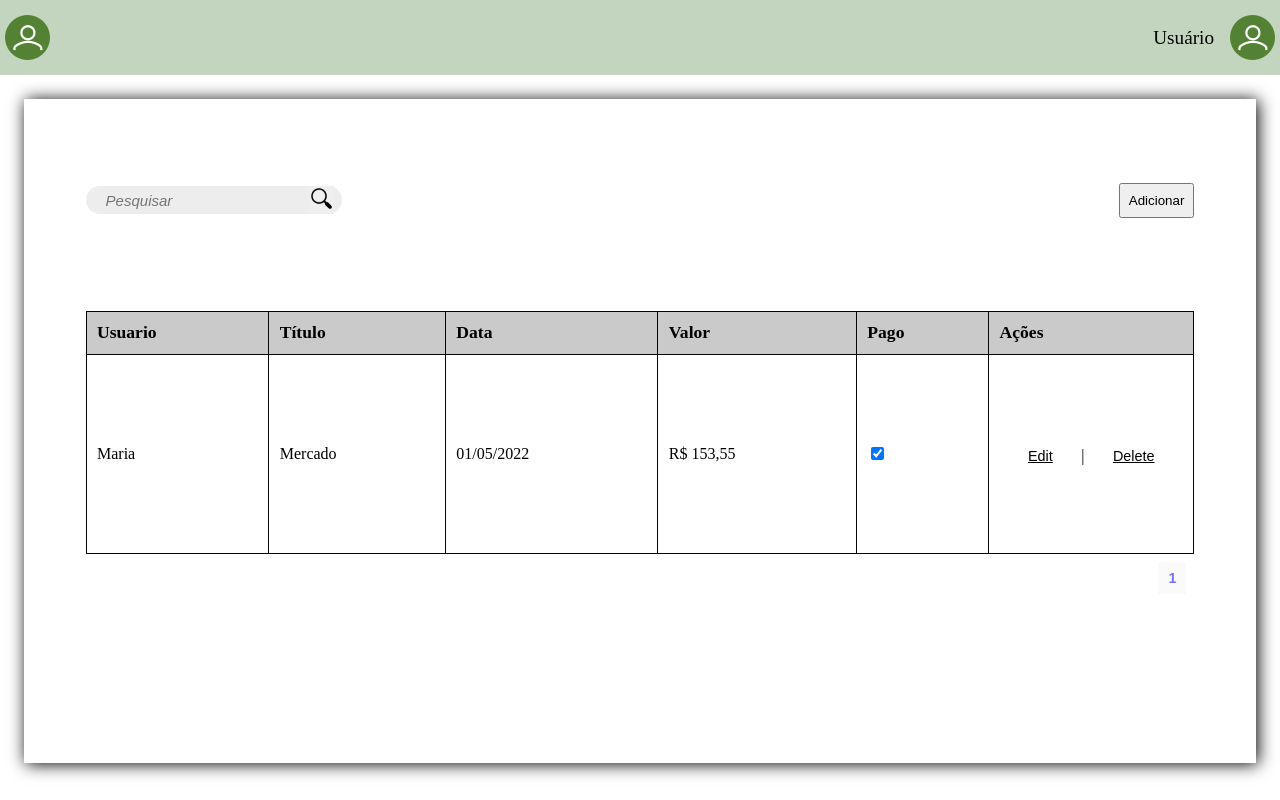
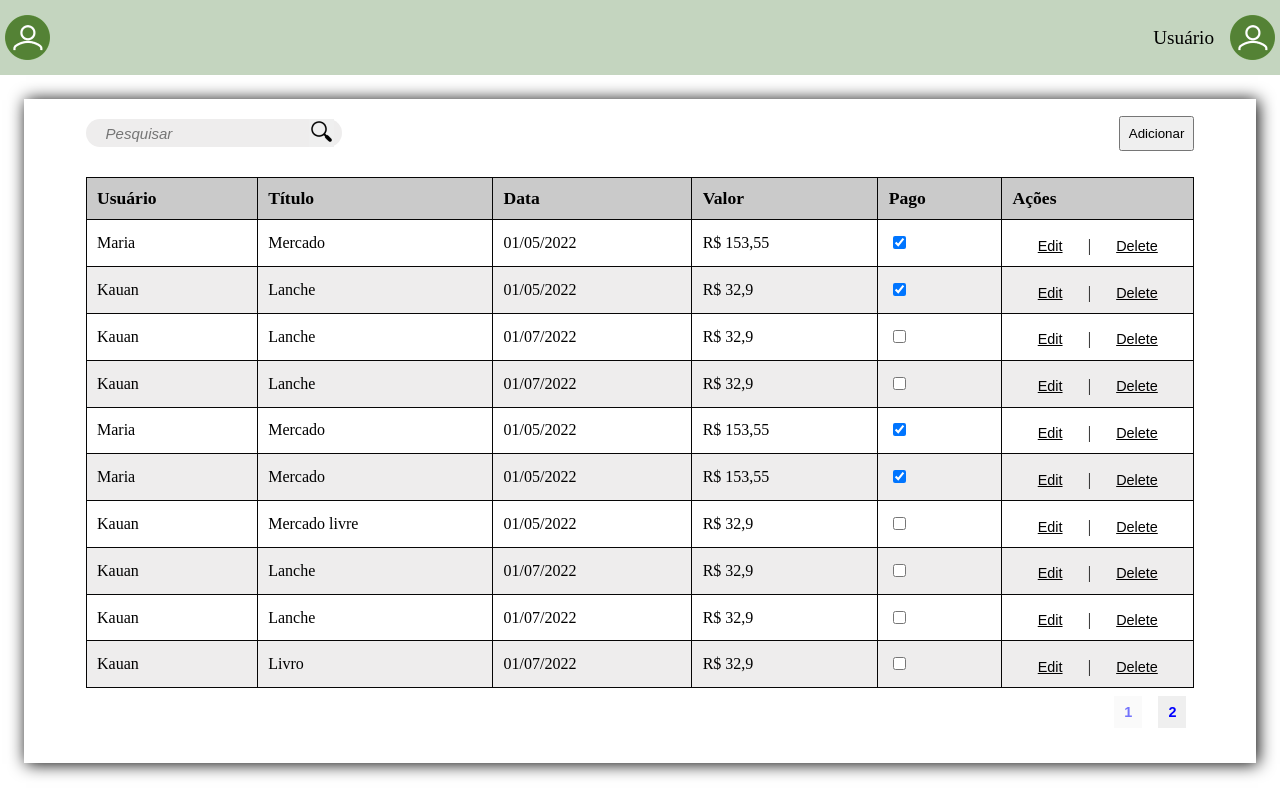
Before and after one commit to Mayaramafioletti/frontend_challenge, an Angular app: page /dashboard in a window 1280 px wide. Built offline with nearby package versions, Linux system fonts and the light colour scheme; data requests are answered from the project's data file.

Commit message:
feat: modo de pesquisa

```diff
--- a/db.json
+++ b/db.json
@@ -9,6 +9,126 @@
       "date": "2022-05-01T14:09:51Z",
       "image": "",
       "isPayed": true
+    },
+    {
+      "id": 5,
+      "name": "Kauan",
+      "username": "",
+      "title": "Lanche",
+      "value": "32,9",
+      "date": "2022-05-01T14:09:51Z",
+      "image": "",
+      "isPayed": true
+    },
+    {
+      "id": 5,
+      "name": "Kauan",
+      "username": "",
+      "title": "Lanche",
+      "value": "32,9",
+      "date": "2022-07-01T14:09:51Z",
+      "image": "",
+      "isPayed": false
+    },
+    {
+      "id": 5,
+      "name": "Kauan",
+      "username": "",
+      "title": "Lanche",
+      "value": "32,9",
+      "date": "2022-07-01T14:09:51Z",
+      "image": "",
+      "isPayed": false
+    },
+    {
+      "id": 2,
+      "name": "Maria",
+      "username": "",
+      "title": "Mercado",
+      "value": "153,55",
+      "date": "2022-05-01T14:09:51Z",
+      "image": "",
+      "isPayed": true
+    },
+    {
+      "id": 3,
+      "name": "Maria",
+      "username": "",
+      "title": "Mercado",
+      "value": "153,55",
+      "date": "2022-05-01T14:09:51Z",
+      "image": "",
+      "isPayed": true
+    },
+    {
+      "id": 4,
+      "name": "Kauan",
+      "username": "",
+      "title": "Mercado livre",
+      "value": "32,9",
+      "date": "2022-05-01T14:09:51Z",
+      "image": "",
+      "isPayed": false
+    },
+    {
+      "id": 5,
+      "name": "Kauan",
+      "username": "",
+      "title": "Lanche",
+      "value": "32,9",
+      "date": "2022-07-01T14:09:51Z",
+      "image": "",
+      "isPayed": false
+    },
+    {
+      "id": 5,
+      "name": "Kauan",
+      "username": "",
+      "title": "Lanche",
+      "value": "32,9",
+      "date": "2022-07-01T14:09:51Z",
+      "image": "",
+      "isPayed": false
+    },
+    {
+      "id": 5,
+      "name": "Kauan",
+      "username": "",
+      "title": "Livro",
+      "value": "32,9",
+      "date": "2022-07-01T14:09:51Z",
+      "image": "",
+      "isPayed": false
+    },
+    {
+      "id": 5,
+      "name": "Kauan",
+      "username": "",
+      "title": "Livro",
+      "value": "32,9",
+      "date": "2022-07-01T14:09:51Z",
+      "image": "",
+      "isPayed": false
+    },
+    {
+      "id": 5,
+      "name": "Kauan432",
+      "username": "",
+      "title": "Livro",
+      "value": "32,9",
+      "date": "2022-07-01T14:09:51Z",
+      "image": "",
+      "isPayed": false
+    },
+    {
+      "id": 5,
+      "name": "Kauan123",
+      "username": "",
+      "title": "Livro",
+      "value": "32,9",
+      "date": "2022-07-01T14:09:51Z",
+      "image": "",
+      "isPayed": false
     }
   ],
   "account": {
--- a/src/app/core/interface/IMock.ts
+++ b/src/app/core/interface/IMock.ts
@@ -14,6 +14,6 @@ export interface ITask {
 };
 
 export interface IAccount {
-  emeail: string,
+  email: string,
   password: string
 }
--- a/src/app/core/services/account.service.ts
+++ b/src/app/core/services/account.service.ts
@@ -11,8 +11,8 @@ export class AccountService {
 
   constructor(private http: HttpClient) { }
 
-  getAccounts(): Observable<IAccount[]> {
-    return this.http.get<IAccount[]>(`${this.apiUrl}/account`);
+  getAccounts(): Observable<IAccount> {
+    return this.http.get<IAccount>(`${this.apiUrl}/account`);
   }
 
   createAccount(newAccount: IAccount): Observable<IAccount> {
--- a/src/app/features/login-page/dashboard/dashboard.component.html
+++ b/src/app/features/login-page/dashboard/dashboard.component.html
@@ -5,8 +5,8 @@
       <div class="add-search">
         <form>
           <div id="divBusca">
-            <input name="busca" type="search" id="txtBusca" placeholder="Pesquisar" />
-            <button type="submit" class="btn"><i class="search" aria-hidden="true"></i></button>
+            <input [(ngModel)]="busca" name="busca" type="search" id="txtBusca" placeholder="Pesquisar" (keyup.enter)="search()"  />
+            <button type="submit" class="btn" (click)="search()"><i class="search" aria-hidden="true"></i></button>
           </div>
         </form>
         <button id="add" (click)="addTask()">Adicionar</button>
@@ -14,7 +14,7 @@
       <table class="tabela">
         <thead>
           <tr>
-            <th>Usuario</th>
+            <th>Usuário</th>
             <th>Título</th>
             <th>Data</th>
             <th>Valor</th>
--- a/src/app/features/login-page/dashboard/dashboard.component.ts
+++ b/src/app/features/login-page/dashboard/dashboard.component.ts
@@ -1,4 +1,5 @@
 import { Component } from '@angular/core';
+import { ActivatedRoute } from '@angular/router';
 import { format, parseISO } from 'date-fns';
 import { ITask } from 'src/app/core/interface/IMock';
 import { TaskService } from 'src/app/core/services/task.service';
@@ -18,13 +19,21 @@ export class DashboardComponent {
   overlayAddTask: boolean = false;
   editingTask: ITask | null = null;
   formattedDate: string = '';
+  busca: string;
 
   constructor(
-    private taskService: TaskService
+    private taskService: TaskService,
+    private route: ActivatedRoute
   ) { }
 
   ngOnInit(): void {
     this.getTasks();
+    this.route.queryParams.subscribe(params => {
+      const searchName = params['name'];
+      if (searchName) {
+        this.searchByName(searchName);
+      }
+    });
   }
 
   getTasks() {
@@ -107,4 +116,23 @@ export class DashboardComponent {
     );
   }
 
+  searchByName(name: string) {
+    this.paginatedTasks = this.tasks.filter(task =>
+      task.name.toLowerCase().includes(name.toLowerCase())
+    );
+  }
+
+  search() {
+    if (this.busca) {
+      const searchTerm = this.busca.toLowerCase();
+      this.paginatedTasks = this.tasks.filter(task =>
+        task.name.toLowerCase().includes(searchTerm) ||
+        task.title.toLowerCase().includes(searchTerm)
+      );
+    } else {
+      this.updatePagination();
+    }
+  }
+
+
 }
--- a/src/app/features/login-page/login-page.component.html
+++ b/src/app/features/login-page/login-page.component.html
@@ -8,15 +8,15 @@
           </div>
           <p id="text-login">Login</p>
         <div class="form-group">
-          <input  type="email" class="form-control"
+          <input [(ngModel)]='accounts.email' type="email" class="form-control"
             aria-describedby="emailHelp" placeholder="Email">
           </div>
         <div class="form-group">
-          <input  type="password" class="form-control"
+          <input  [(ngModel)]='accounts.password' type="password" class="form-control"
             placeholder="Senha">
         </div>
         <div id="enviar">
-          <button (click)="redirecionarDashboard()" type="submit" class="btn">Entrar</button>
+          <button (click)="getAccount(accounts.email, accounts.password)" type="submit" class="btn">Entrar</button>
         </div>
       </div>
     </div>
--- a/src/app/features/login-page/login-page.component.ts
+++ b/src/app/features/login-page/login-page.component.ts
@@ -1,5 +1,7 @@
 import { Component } from '@angular/core';
 import { Router } from '@angular/router';
+import { IAccount } from 'src/app/core/interface/IMock';
+import { AccountService } from 'src/app/core/services/account.service';
 
 @Component({
   selector: 'app-login-page',
@@ -7,13 +9,31 @@ import { Router } from '@angular/router';
   styleUrls: ['./login-page.component.css']
 })
 export class LoginPageComponent {
+  accounts: IAccount = {
+    email: '',
+    password: ''
+  }
 
   constructor(
     private router: Router,
+    private accountService: AccountService,
   ) { }
 
-  redirecionarDashboard(): void{
-    this.router.navigate(['dashboard']);
+  getAccount(email: string, password: string) {
+    this.accountService.getAccounts().subscribe(
+      (account: IAccount) => {
+        if(account.email === this.accounts.email && account.password === this.accounts.password) {
+          this.router.navigate(['dashboard']);
+
+        }
+        else{
+          console.log('error')
+        }
+      },
+      error => {
+        console.log('error', error)
+      }
+    );
   }
 
 
```
